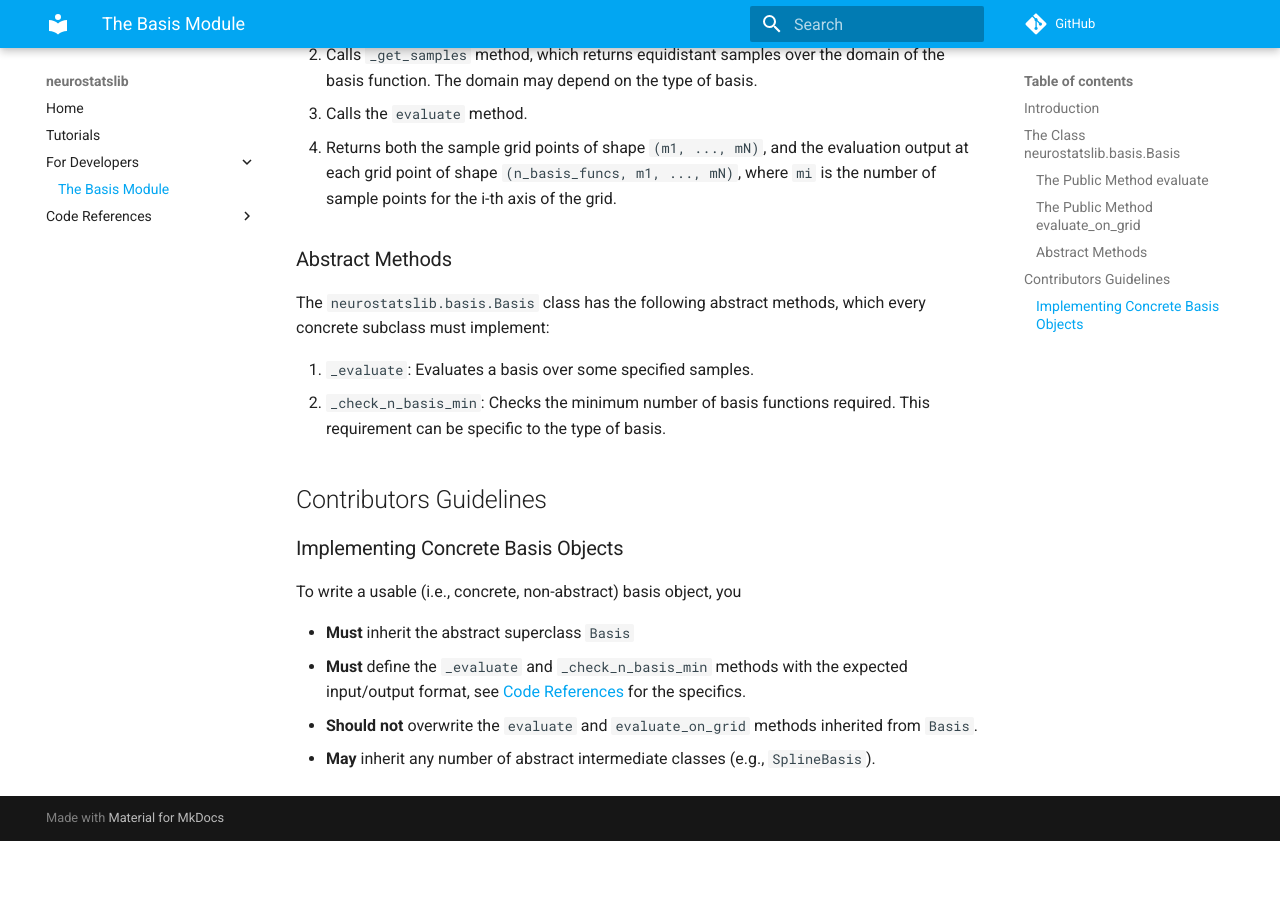
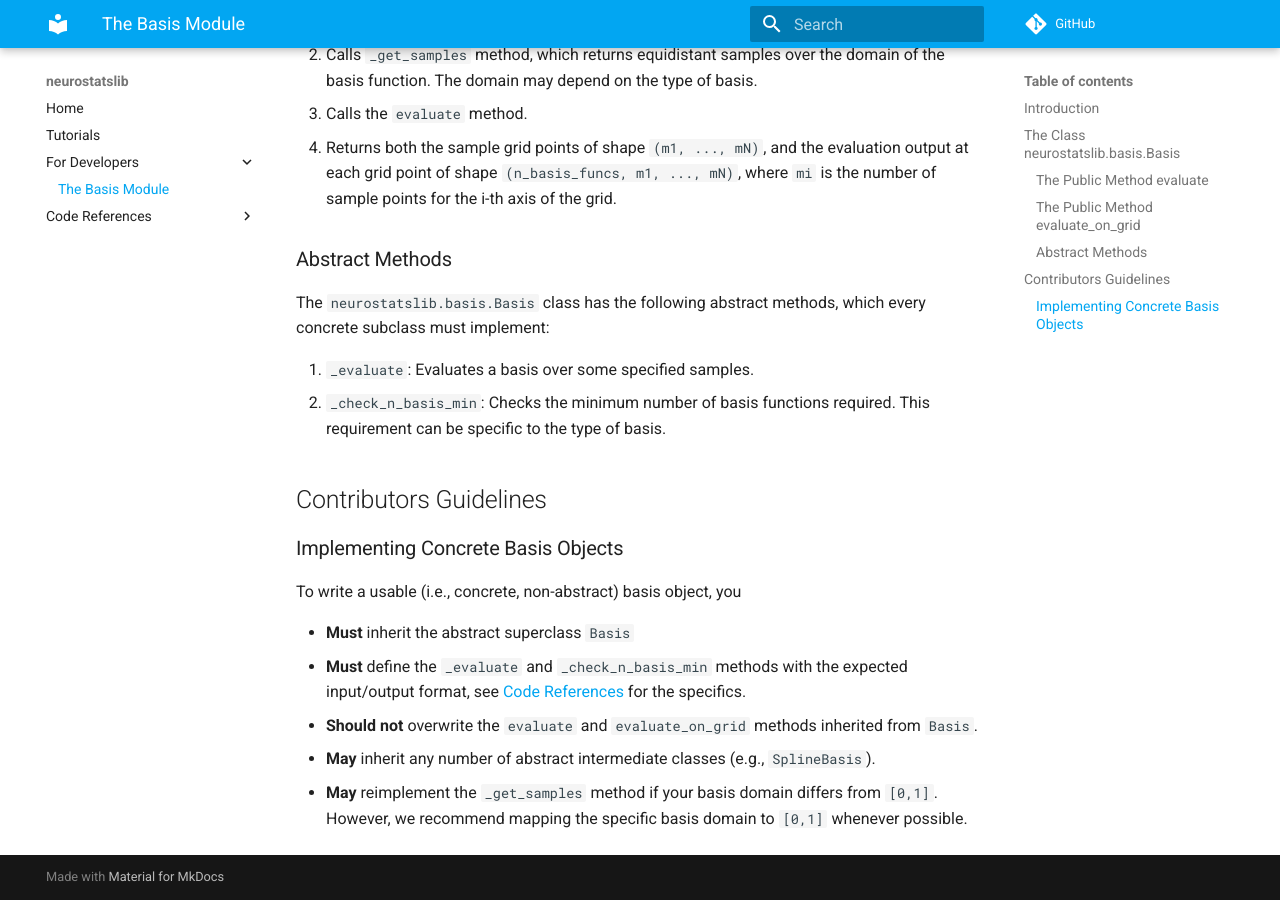
Before and after one commit to flatironinstitute/nemos, an MkDocs documentation site: the page built from docs/developers_notes/basis_module.md, in a window 1280 px wide and 900 px high, scrolled down 1500 px. Built offline with MkDocs 1.6.1 and Material for MkDocs 9.7.7, drawn with Linux system fonts in a browser that asks for light colours; comment, search, counter and statistics services are not loaded; before the commit the page ends 2341 px from its top, so only the background shows below that.

Commit message:
reimplement _get_samples advice

```diff
--- a/docs/developers_notes/basis_module.md
+++ b/docs/developers_notes/basis_module.md
@@ -64,3 +64,4 @@ To write a usable (i.e., concrete, non-abstract) basis object, you
 - **Must** define the `_evaluate` and `_check_n_basis_min` methods with the expected input/output format, see [Code References](../../reference/neurostatslib/basis/) for the specifics.
 - **Should not** overwrite the `evaluate` and `evaluate_on_grid` methods inherited from `Basis`.
 - **May** inherit any number of abstract intermediate classes (e.g., `SplineBasis`).
+- **May** reimplement the `_get_samples` method if your basis domain differs from `[0,1]`. However, we recommend mapping the specific basis domain to `[0,1]` whenever possible.
```
